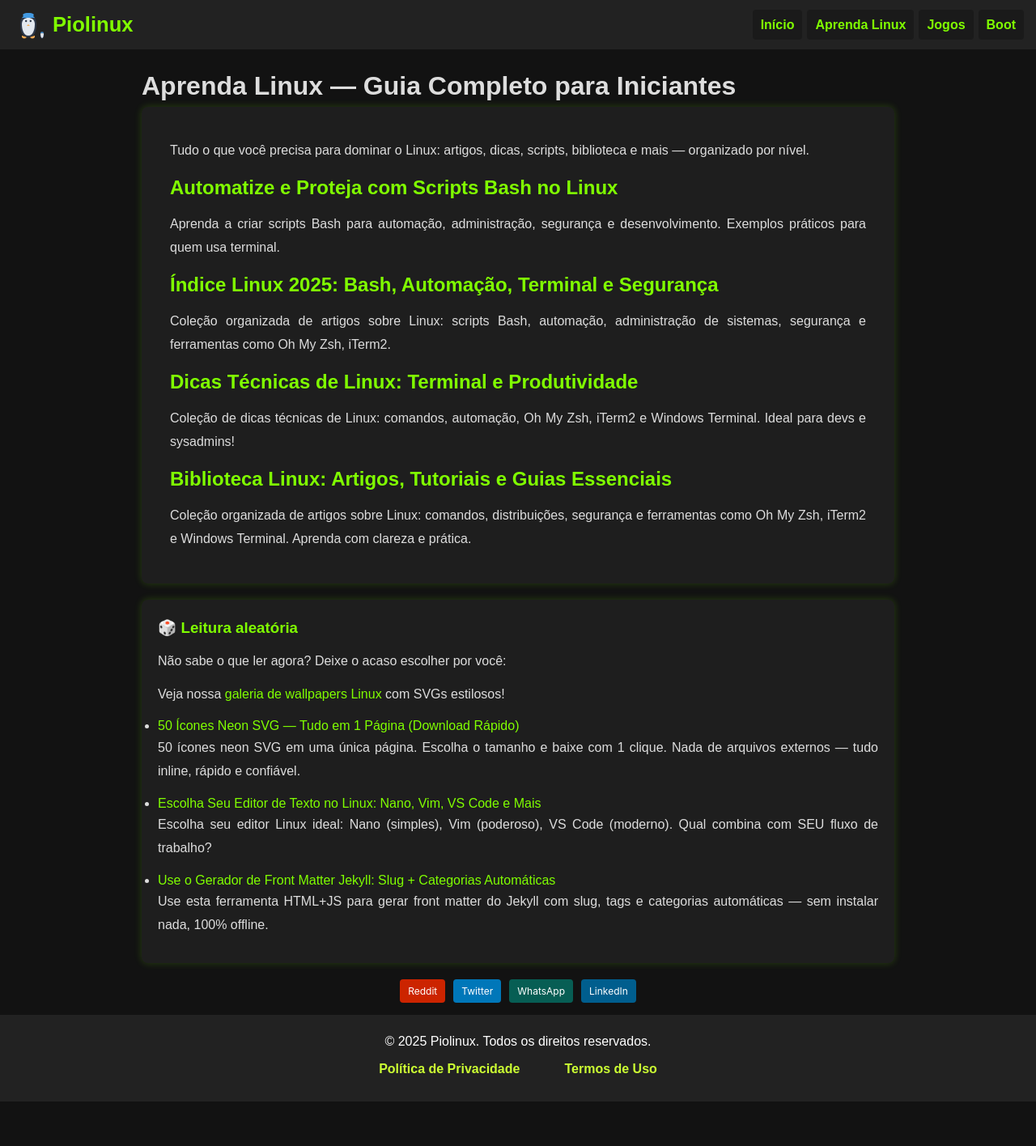
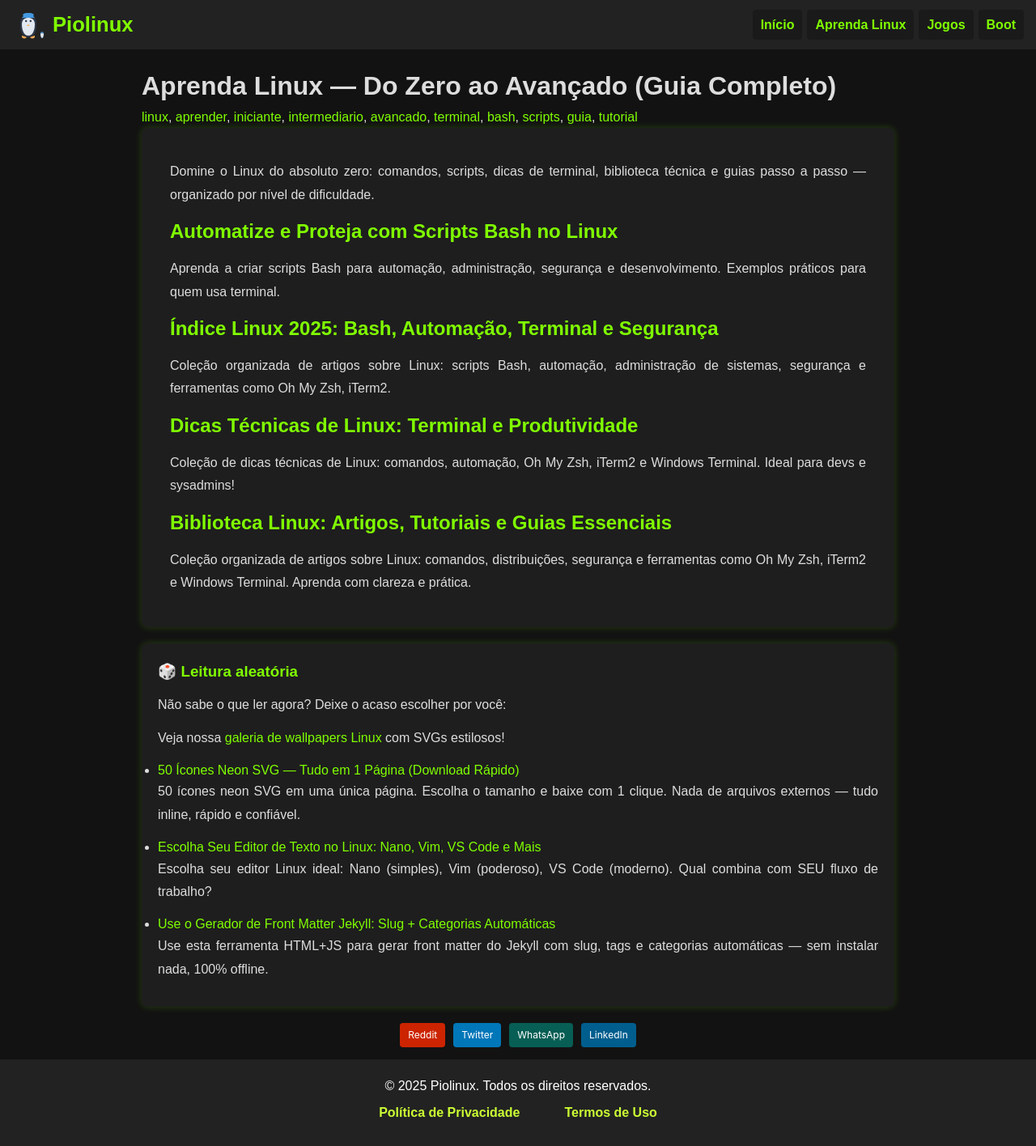
Before and after one commit to Piolinux/piolinux-site, a Jekyll site: the page built from aprenda/index.html, in a window 1280 px wide. Shown: the whole page at 81% size. Built offline with Jekyll 4.4.1, drawn with Linux system fonts in a browser that asks for light colours; before the commit the page ends 1361 px from its top, so only the background shows below that.

Commit message:
Add files via upload

```diff
--- a/aprenda/index.html
+++ b/aprenda/index.html
@@ -1,8 +1,9 @@
 ---
 layout: default
-title: Aprenda Linux — Guia Completo para Iniciantes
-description: 'Tudo o que você precisa para dominar o Linux: artigos, dicas, scripts, biblioteca e mais — organizado por nível.'
+title: Aprenda Linux — Do Zero ao Avançado (Guia Completo)
+description: "Domine o Linux do absoluto zero: comandos, scripts, dicas de terminal, biblioteca técnica e guias passo a passo — organizado por nível de dificuldade."
 permalink: /aprenda/
+tags: [linux, aprender, iniciante, intermediario, avancado, terminal, bash, scripts, guia, tutorial]
 ---
 
 
@@ -24,3 +25,34 @@ permalink: /aprenda/
 </main>
 
 </section>
+
+
+<script type="application/ld+json">
+{
+  "@context": "https://schema.org",
+  "@type": "CollectionPage",
+  "name": "Aprenda Linux — Do Zero ao Avançado (Guia Completo)",
+  "description": "Domine o Linux do absoluto zero: comandos, scripts, dicas de terminal, biblioteca técnica e guias passo a passo — organizado por nível de dificuldade.",
+  "url": "{{ page.url | absolute_url }}",
+  "mainEntity": {
+    "@type": "ItemList",
+    "itemListElement": [
+      {
+        "@type": "TechArticle",
+        "name": "Guia para Iniciantes no Linux",
+        "url": "/indice-artigos-linux/"
+      },
+      {
+        "@type": "TechArticle",
+        "name": "Dicas Técnicas de Terminal",
+        "url": "/dicas-tecnicas-linux/"
+      },
+      {
+        "@type": "TechArticle",
+        "name": "Scripts Bash Essenciais",
+        "url": "/scripts-bash-linux/"
+      }
+    ]
+  }
+}
+</script>
```
